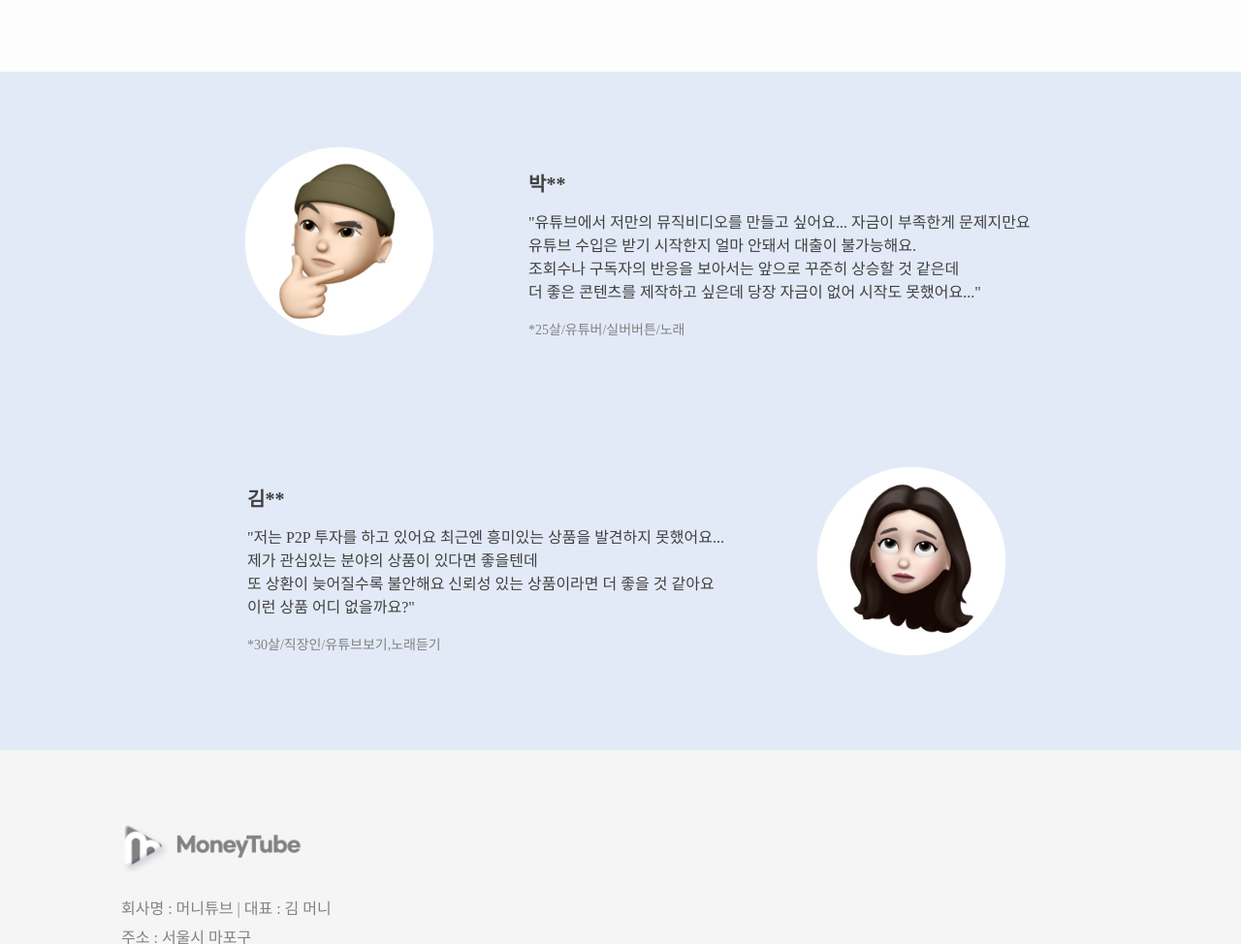
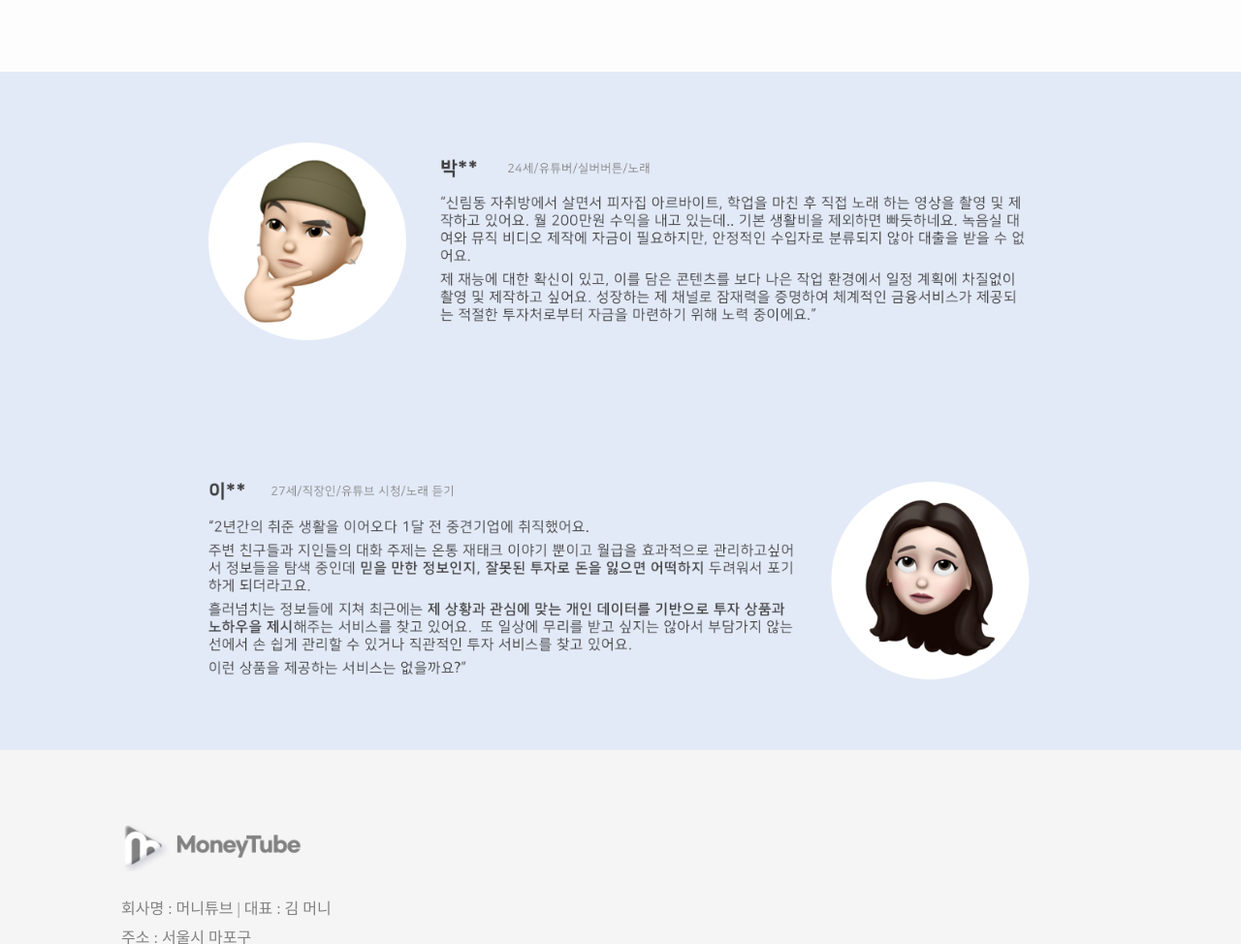
Before and after one commit to FintechTeam10/Frontend, a plain HTML site: page MoneyTube_cd18/Index.html in a window 1280 px wide. Shown: the part 700-1674 px from the top of the page at 97% size. Drawn offline with Linux system fonts and the light colour scheme; a web font is replaced by a local one.

Commit message:
페르소나 이미지로 변경

```diff
--- a/MoneyTube_cd18/Index.html
+++ b/MoneyTube_cd18/Index.html
@@ -57,44 +57,10 @@
     </div>
 
     <div id=all2>
-        <div id="intro2">
-            <div id="persona">
-                <div id="name">
-                    박**
-                </div>
-                <div id="talk">
-                    "유튜브에서 저만의 뮤직비디오를 만들고 싶어요... 자금이 부족한게 문제지만요<br>
-                    유튜브 수입은 받기 시작한지 얼마 안돼서 대출이 불가능해요. <br>
-                    조회수나 구독자의 반응을 보아서는 앞으로 꾸준히 상승할 것 같은데<br>
-                    더 좋은 콘텐츠를 제작하고 싶은데 당장 자금이 없어 시작도 못했어요..."
-                </div>
-                <div class="talk2">
-                    *25살/유튜버/실버버튼/노래
-                </div>
-            </div>
-            <img id="youtuber" src="img/Artboard Copy 6@3x.png" width="250" height="250">
-        </div>
+        <img src="img/persona_boy.png" width="850px">
     </div>
-
-
     <div id=all3>
-        <div id="intro3">
-            <div id="persona2">
-                <div id="name2">
-                    김**
-                </div>
-                <div id="talk3">
-                    "저는 P2P 투자를 하고 있어요 최근엔 흥미있는 상품을 발견하지 못했어요... <br>
-                    제가 관심있는 분야의 상품이 있다면 좋을텐데<br>
-                    또 상환이 늦어질수록 불안해요 신뢰성 있는 상품이라면 더 좋을 것 같아요<br>
-                    이런 상품 어디 없을까요?"
-                </div>
-                <div class="talk4">
-                    *30살/직장인/유튜브보기,노래듣기
-                </div>
-            </div>
-            <img id="youtuber2" src="img/Artboard Copy 7@3x.png" width="250" height="250">
-        </div>
+        <img src="img/persona_woman.png" width="850px">
     </div>
 
     <!-- 홈 하단 회사정보 -->
--- a/MoneyTube_cd18/style.css
+++ b/MoneyTube_cd18/style.css
@@ -170,80 +170,14 @@ body {
 #all2, #all3 {
     background-color: rgba(70, 116, 202, 0.15);
     height: 350px;
-    padding: 0 125px 0 125px;
+    display:flex;
+    align-items:center;
+    justify-content: center;
 }
 
 
-#intro2 {
-    width: 100%;
-    height: 350px;
-    float: left;
-}
-
-#intro3 {
-    width: 100%;
-    height: 350px;
-    float: right;
-    /* margin: 0 125px 0 125px; */
-}
-
-#youtuber {
-    margin: 50px 0 50px 100px;
-    float: left;
-}
-
-#youtuber2 {
-    margin: 30px 90px 50px 0;
-    float: right;
-}
-
-#persona {
-    padding-top: 25px;
-    height: 200px;
-    margin: 75px 80px 75px 0;
-    float: right;
-
-}
-
-#persona2 {
-    padding-top: 25px;
-    height: 200px;
-    margin: 50px 0 75px 130px;
-    float: left;
-
-}
-
-#name, #name2 {
-    font-family: 'NanumSquare';
-    font-weight: bold;
-    font-size: 20px;
-    display: block;
-    margin-bottom: 15px;
-    color: #404041;
-
-}
-
-#talk, #talk3 {
-    width: 530px;
-    font-family: 'NanumSquare';
-    font-size: 16px;
-    line-height: 24px;
-    display: block;
-    color: #404041;
-    margin-bottom: 15px;
-}
-
-.talk2, .talk4 {
-    font-family: 'NanumSquare';
-    text-align: left;
-    font-size: 14px;
-    color: #828282;
-
-}
-
 
 /* 홈 하단 회사정보 */
-
 
 #all4 {
     background-color: #f2f2f2c5;
```
Also changed, not shown: MoneyTube_cd18/img/persona_boy.png (added), MoneyTube_cd18/img/persona_woman.png (added), 1 other file.
